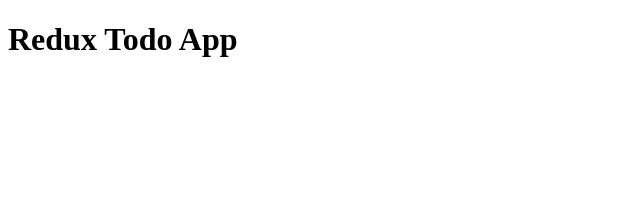
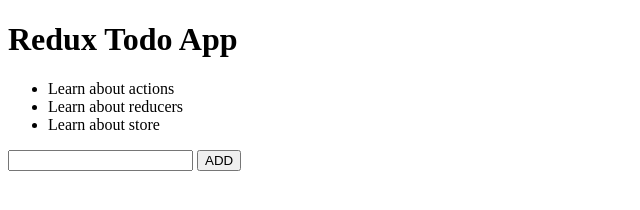
Before and after one commit to scottalguire/redux-todo, a website built with webpack: page html/index.html in a window 1280 px wide. Shown: the whole page, without its empty margins (0-640 px from the left). Built offline with nearby package versions, Linux system fonts and the light colour scheme.

Commit message:
Testing a vanilla JS solution for binding state/dispatching actions with DOM elements. Switching to React next.

```diff
--- a/html/index.html
+++ b/html/index.html
@@ -1,11 +1,19 @@
 <!DOCTYPE html>
 <html>
+
 <head>
     <meta charset="utf-8">
     <title>Redux Todo App</title>
 </head>
+
 <body>
     <h1>Redux Todo App</h1>
+    <ul id="todo-list"></ul>
+    <form id="form">
+        <input type="text" id="todo-text" />
+        <button id="add-btn">ADD</button>
+    </form>
     <script src="bundle.js" type="text/javascript"></script>
 </body>
+
 </html>
--- a/js/main.js
+++ b/js/main.js
@@ -23,4 +23,40 @@ store.dispatch(toggleTodo(0))
 store.dispatch(toggleTodo(1))
 store.dispatch(setVisibilityFilter(VisibilityFilters.SHOW_COMPLETED))
 
-unsubscribe();
+// Vanilla JS solution for binding DOM with state
+// Switching to React in next update
+
+document.getElementById('add-btn').addEventListener('click', function () {
+    console.log('click')
+    let txtBox = document.getElementById('todo-text').value;
+
+    store.dispatch(addTodo(txtBox))
+
+})
+
+document.getElementById('form').addEventListener('submit', function(event){
+    event.preventDefault();
+})
+
+function createList() {
+    let todoList = document.getElementById('todo-list');
+    todoList.innerHTML = "";
+        for (let i = 0; i < store.getState().todos.length; i++) {
+            let listItem = document.createElement("li");
+            let liText = document.createTextNode(store.getState().todos[i].text)
+
+            listItem.appendChild(liText);
+
+            let ul = document.getElementById('todo-list');
+            ul.appendChild(listItem)
+        }
+    }
+
+store.subscribe(() => {
+    createList()
+})
+//todoList.innerText = JSON.stringify(store.getState().todos.length)
+createList();
+
+
+unsubscribe()
```
Lines whose indentation alone changed are shown as unchanged.
